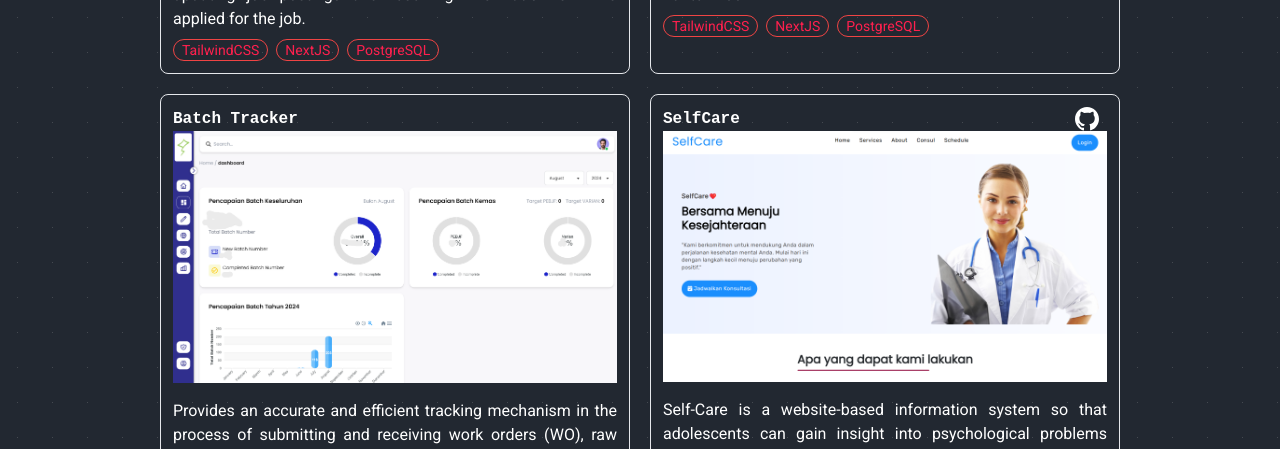
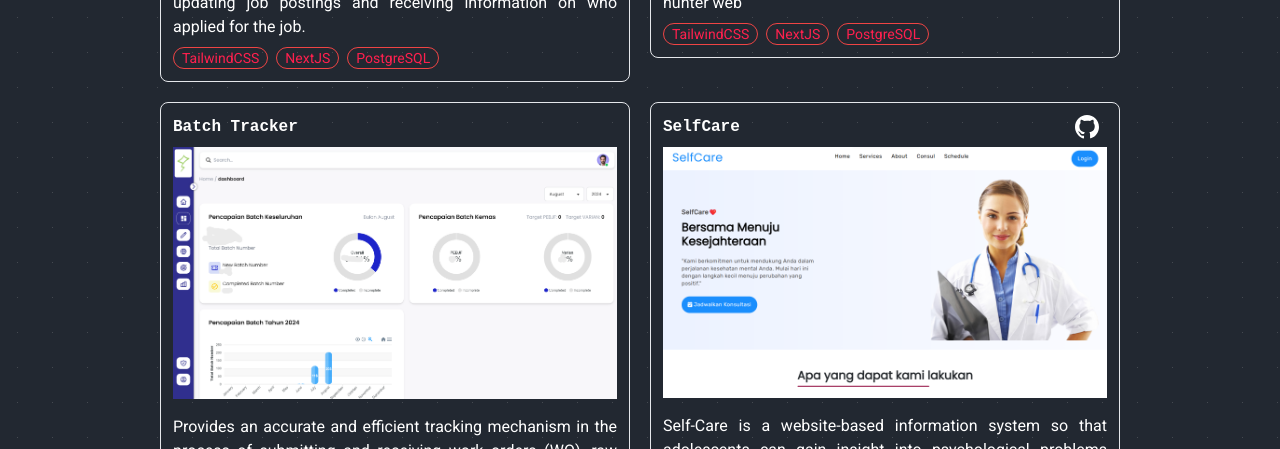
Before and after one commit to dmzazz/portfolio, a Next.js app: page / in a window 1280 px wide. Shown: the part 1120-1569 px from the top of the page. Built offline with nearby package versions, Linux system fonts and the light colour scheme.

Commit message:
update styling

```diff
--- a/app/page.jsx
+++ b/app/page.jsx
@@ -114,7 +114,7 @@ export default function Home() {
             <h2 className="text-lg font-semibold">Projects.</h2>
             <div className="grid md:grid-cols-2 gap-5 mt-4">
               {projects.map((project, index) => (
-                <div key={index} className="border p-3 rounded-lg hover:scale-105 duration-300">
+                <div key={index} className="h-max border p-3 rounded-lg hover:scale-105 duration-300">
                   <div className="flex justify-between items-center">
                     <h3 className="font-semibold">{project.title}</h3>
                     <div className="flex items-center gap-2">
@@ -135,7 +135,7 @@ export default function Home() {
                     </div>
                   </div>
 
-                  <div className="w-full">
+                  <div className="w-full mt-2">
                     <img src={project.images} className="w-full" />
                   </div>
 
```
